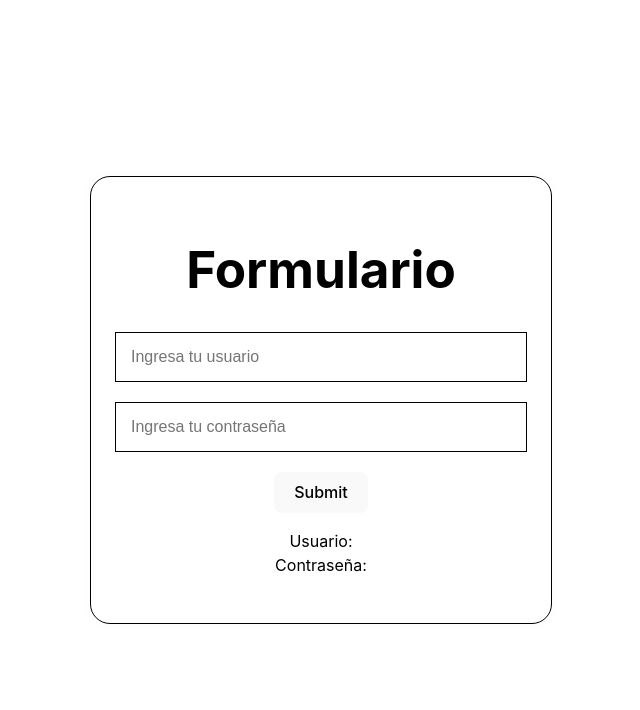
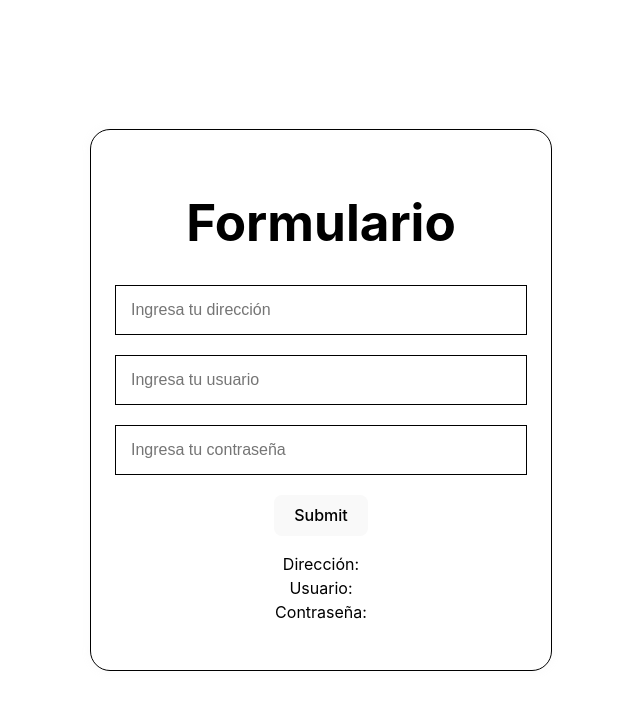
Before and after one commit to coagus/template-react-ts, a React (Vite) app: page / in a window 1280 px wide. Shown: the top 710 px of the page, without its empty margins (319-959 px from the left). Built offline with nearby package versions, Linux system fonts and the light colour scheme.

Commit message:
Se agregó la dirección

```diff
--- a/src/App.tsx
+++ b/src/App.tsx
@@ -5,10 +5,16 @@ import InputText from "./components/InputText";
 const App = () => {
   const [username, setUsername] = useState<string>("");
   const [password, setPassword] = useState<string>("");
+  const [address, setAddress] = useState<string>("");
 
   return (
     <div className="container">
       <h1 style={{ color: "black" }}>Formulario</h1>
+      <InputText
+        placeholder="Ingresa tu dirección"
+        type="text"
+        onChange={setAddress}
+      />
       <InputText
         placeholder="Ingresa tu usuario"
         type="text"
@@ -21,7 +27,10 @@ const App = () => {
       />
       <button>Submit</button>
       <p style={{ color: "black" }}>
-        Usuario: {username} <br /> Contraseña: {password}
+      Dirección: {address} <br />
+        Usuario: {username} <br />
+        Contraseña: {password}
+
       </p>
     </div>
   );
```
